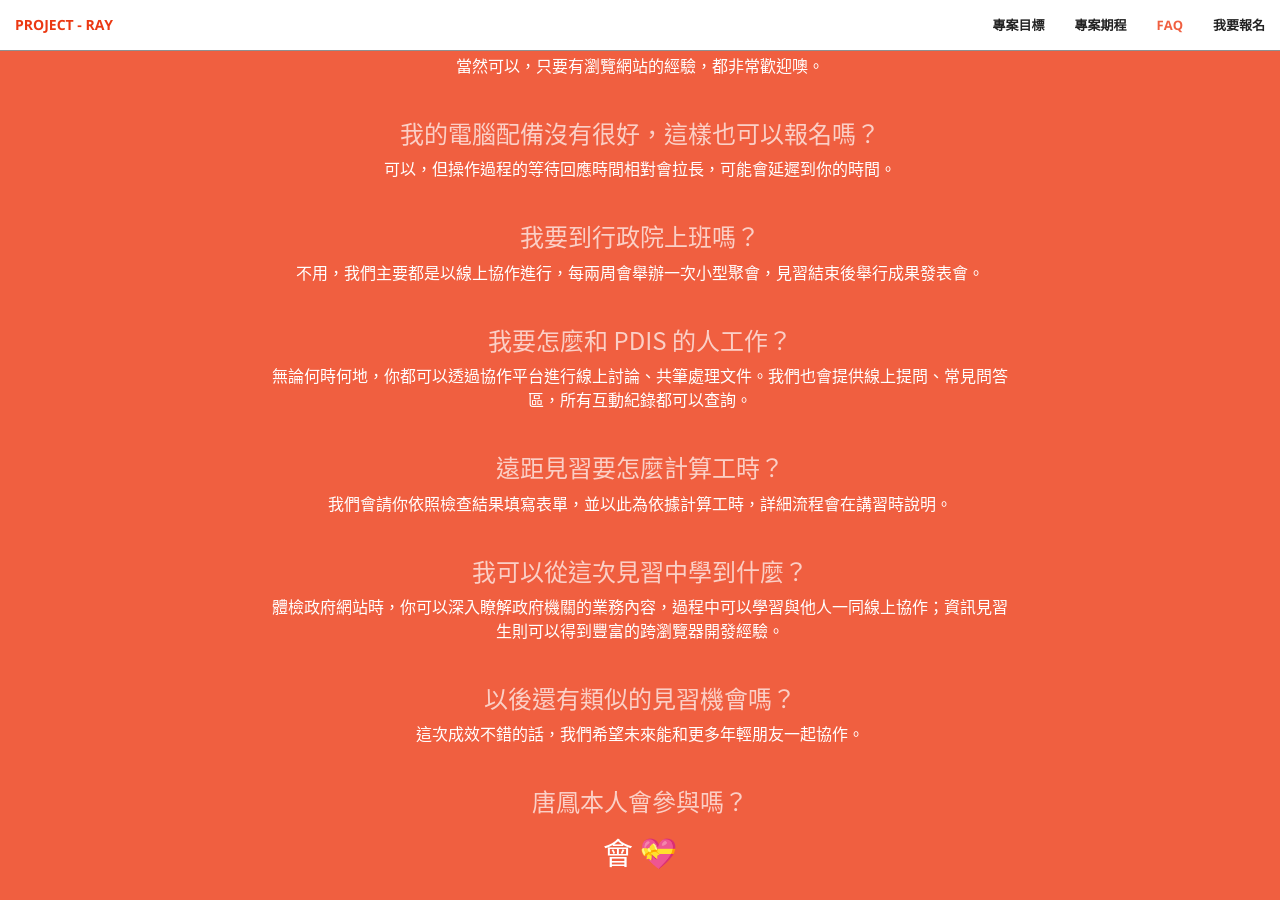
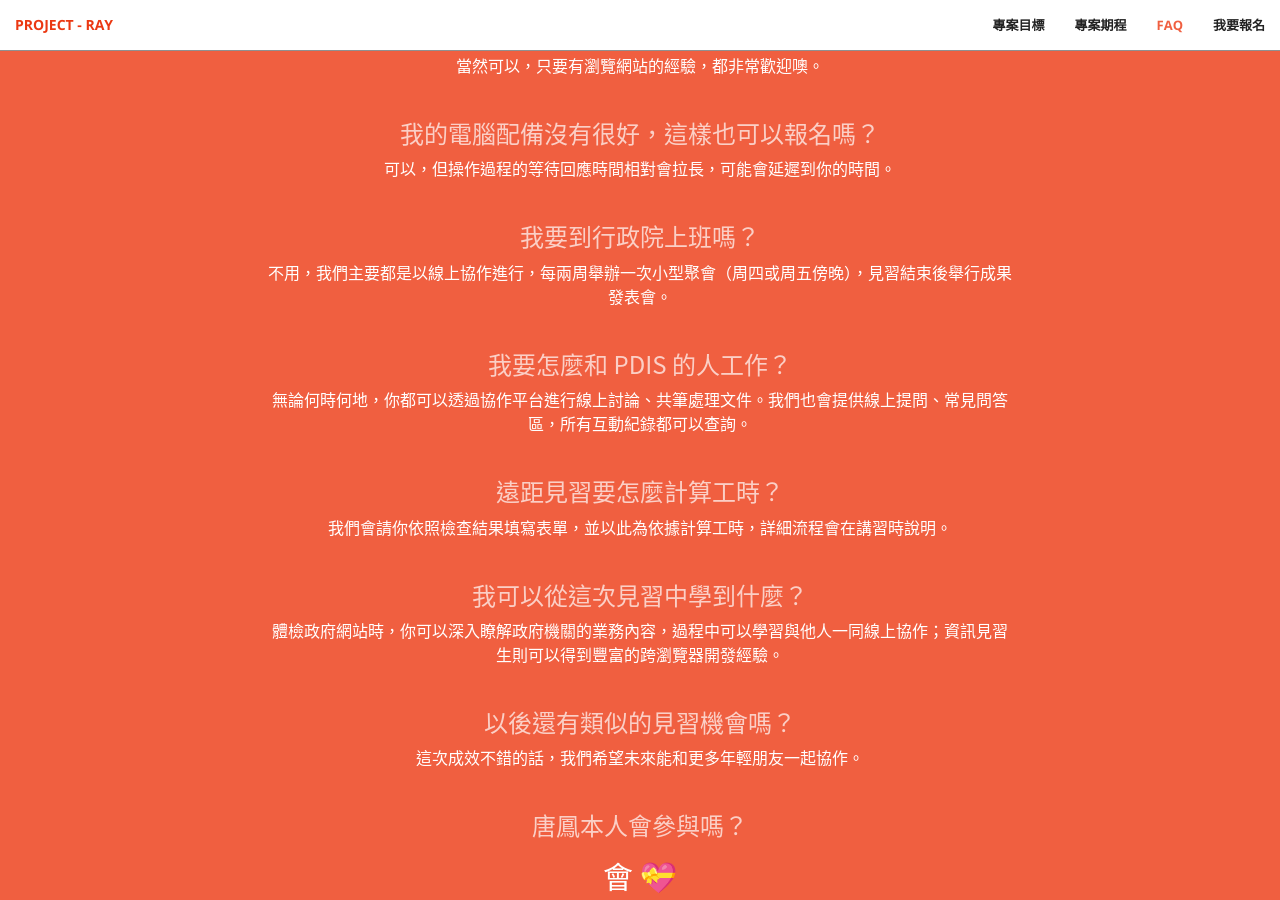
Before and after one commit to PDIS/ray2018, a Jekyll site: the page built from docs/index.html, in a window 1280 px wide and 900 px high, scrolled down 2855 px. Built offline with Jekyll 4.4.1, drawn with Linux system fonts in a browser that asks for light colours.

Commit message:
* Friday is possible too

```diff
--- a/docs/_data/faq.json
+++ b/docs/_data/faq.json
@@ -21,7 +21,7 @@
     },
     {
         "q": "我要到行政院上班嗎？",
-        "a": "不用，我們主要都是以線上協作進行，每兩周會舉辦一次小型聚會，見習結束後舉行成果發表會。"
+        "a": "不用，我們主要都是以線上協作進行，每兩周舉辦一次小型聚會（周四或周五傍晚），見習結束後舉行成果發表會。"
     },
     {
         "q": "我要怎麼和 PDIS 的人工作？",
```
